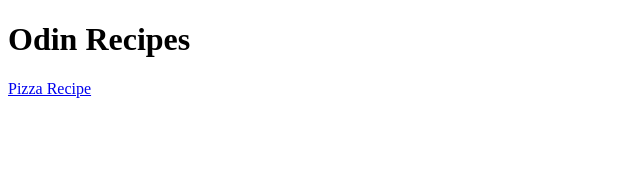
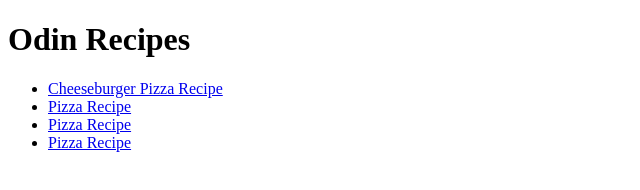
Before and after one commit to carterhem/odin-recipes, a plain HTML site: page index.html in a window 1280 px wide. Shown: the whole page, without its empty margins (0-640 px from the left). Drawn offline with Linux system fonts and the light colour scheme.

Commit message:
reformat index to change links to unordered list

```diff
--- a/index.html
+++ b/index.html
@@ -8,6 +8,11 @@
 </head>
 <body>
   <h1>Odin Recipes</h1>
-  <a href="recipes/pizza.html">Pizza Recipe</a>
+  <ul>
+    <li><a href="recipes/cheeseburger_pizza.html">Cheeseburger Pizza Recipe</a></li>
+    <li><a href="recipes/cheeseburger_pizza.html">Pizza Recipe</a></li>
+    <li><a href="recipes/cheeseburger_pizza.html">Pizza Recipe</a></li>
+    <li><a href="recipes/cheeseburger_pizza.html">Pizza Recipe</a></li>
+  </ul>
 </body>
 </html>
```
